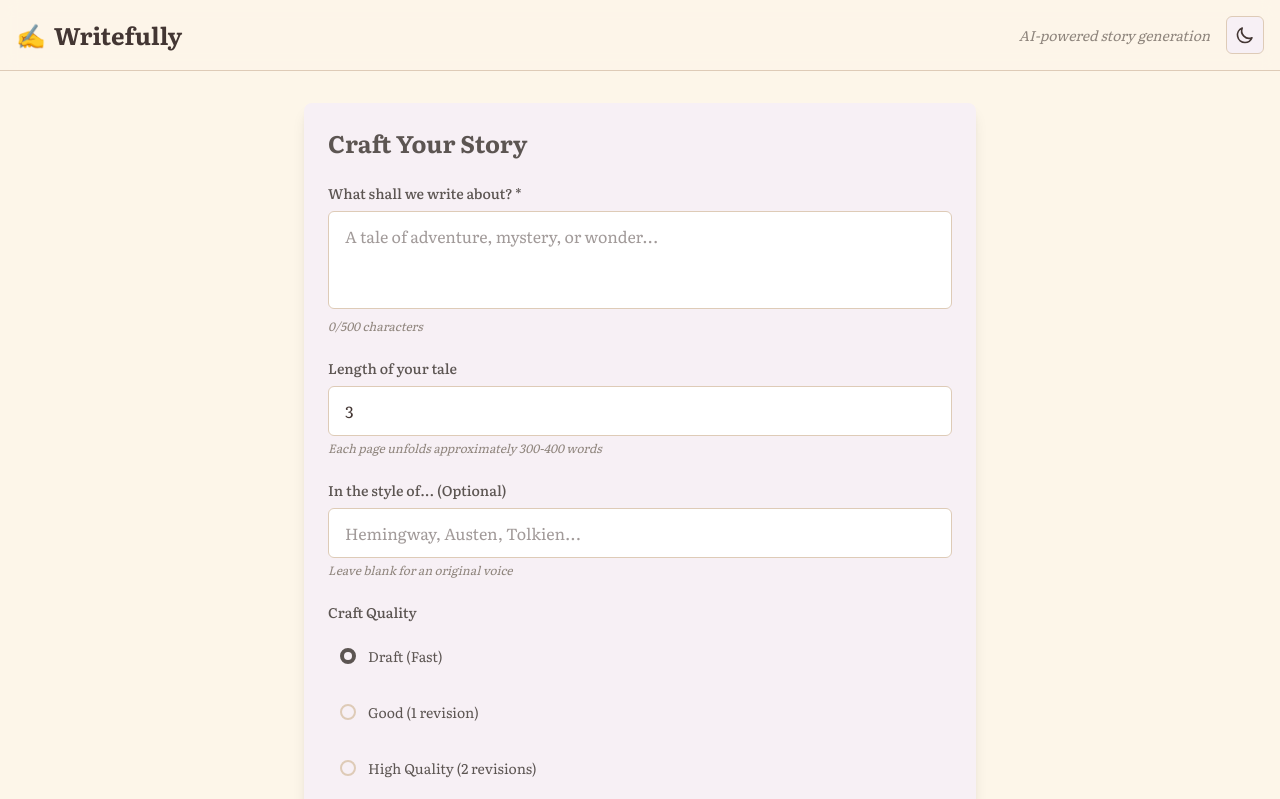
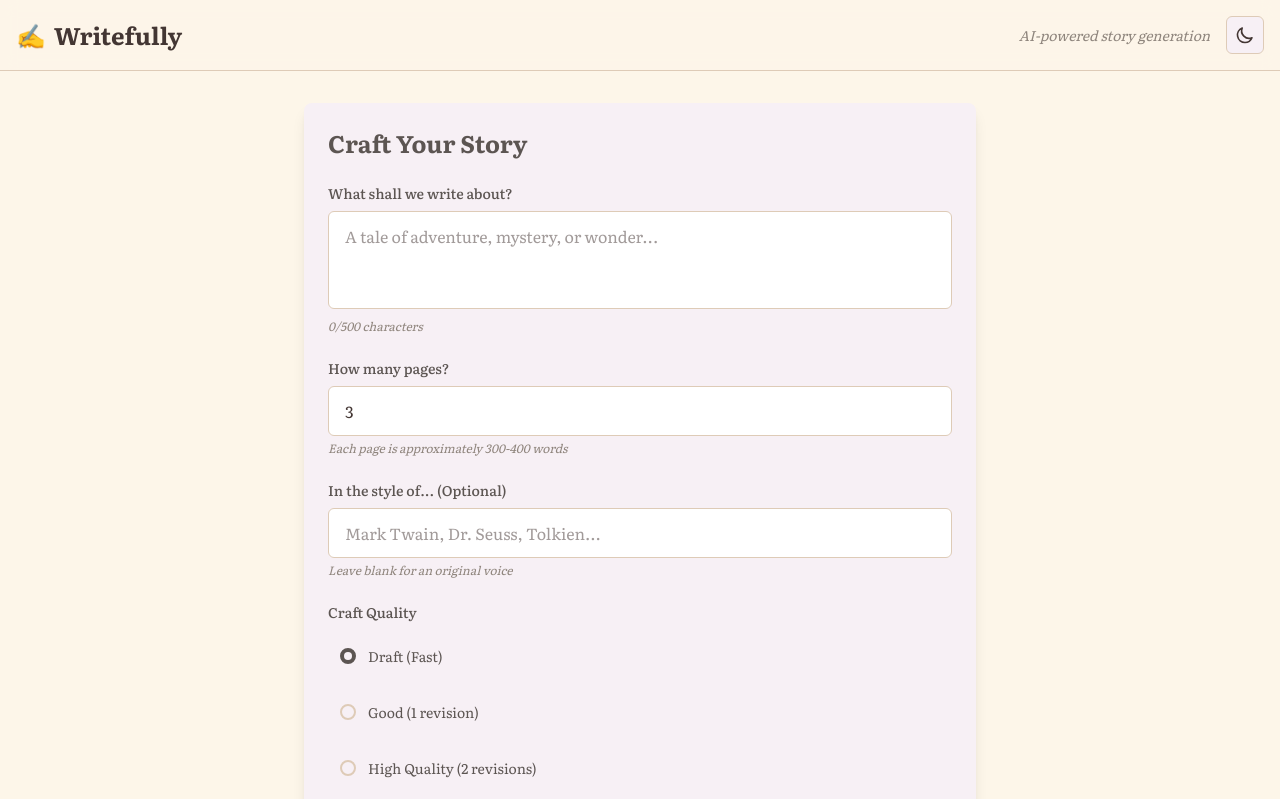
Before and after one commit to josh5210/writefully, a Next.js app: page / in a window 1280 px wide. Shown: the top 799 px of the page. Built offline with nearby package versions, Linux system fonts and the light colour scheme.

Commit message:
Update StoryForm.tsx

```diff
--- a/src/app/components/StoryForm.tsx
+++ b/src/app/components/StoryForm.tsx
@@ -51,7 +51,7 @@ export default function StoryForm({ onSubmit, isLoading = false, disabled = fals
                 {/* Topic Input */}
                 <div>
                     <label className="block text-sm font-medium text-[var(--card-foreground)] mb-2">
-                        What shall we write about? *
+                        What shall we write about?
                     </label>
                     <textarea
                         value={topic}
@@ -73,7 +73,7 @@ export default function StoryForm({ onSubmit, isLoading = false, disabled = fals
                 {/* Pages Input */}
                 <div>
                     <label className="block text-sm font-medium text-[var(--card-foreground)] mb-2">
-                        Length of your tale
+                        How many pages?
                     </label>
                     <input
                         type="number"
@@ -88,7 +88,7 @@ export default function StoryForm({ onSubmit, isLoading = false, disabled = fals
                         disabled={disabled}
                     />
                     <p className="text-xs text-[var(--muted)] mt-1 font-serif italic">
-                        Each page unfolds approximately 300-400 words
+                        Each page is approximately 300-400 words
                     </p>
                 </div>
 
@@ -101,7 +101,7 @@ export default function StoryForm({ onSubmit, isLoading = false, disabled = fals
                         type="text"
                         value={authorStyle}
                         onChange={(e) => setAuthorStyle(e.target.value)}
-                        placeholder="Hemingway, Austen, Tolkien..."
+                        placeholder="Mark Twain, Dr. Seuss, Tolkien..."
                         className="w-full px-4 py-3 border border-[var(--border)] rounded-md
                                  bg-[var(--input)] text-[var(--foreground)]
                                  focus:outline-none focus:ring-2 focus:ring-[var(--ring)] focus:border-transparent
```
